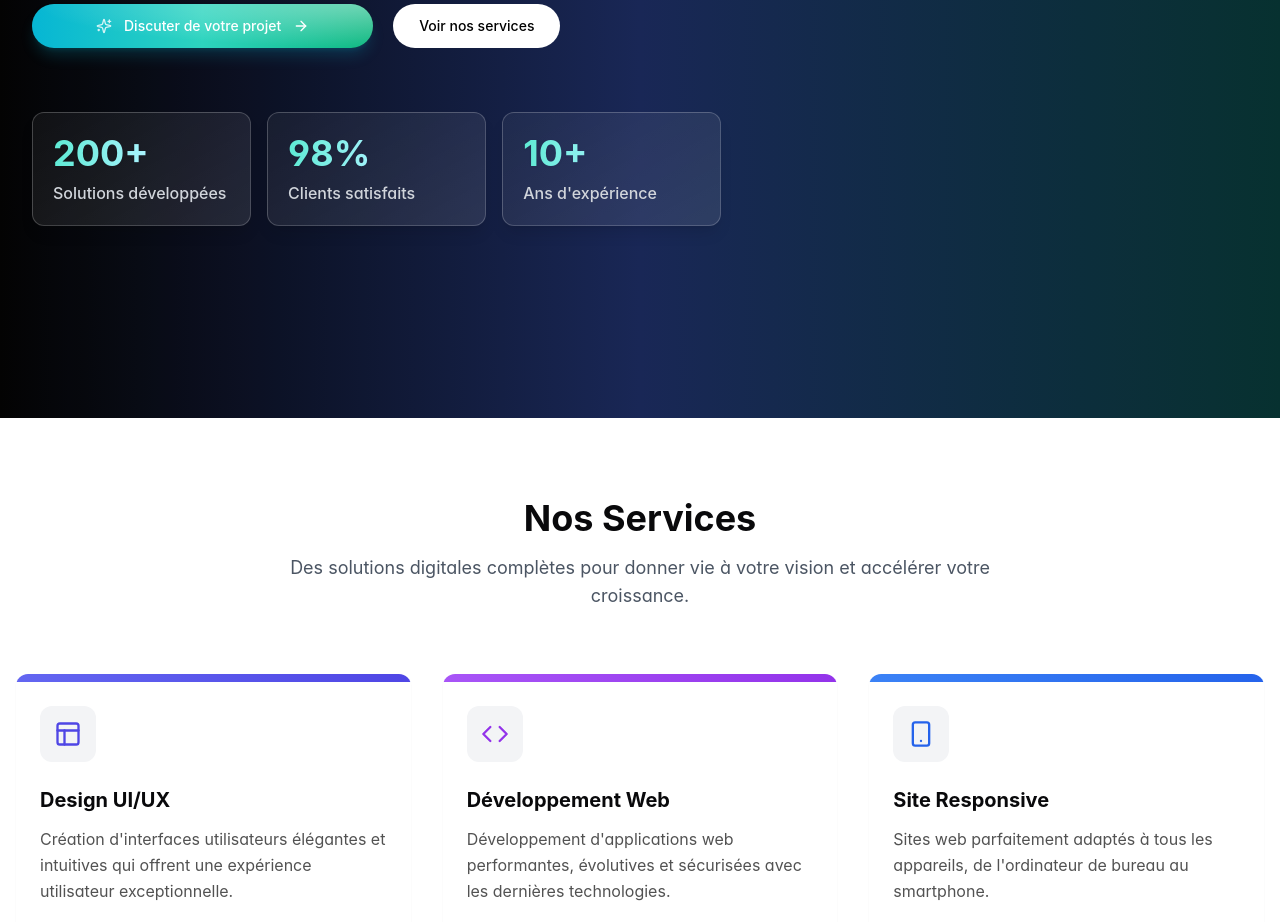
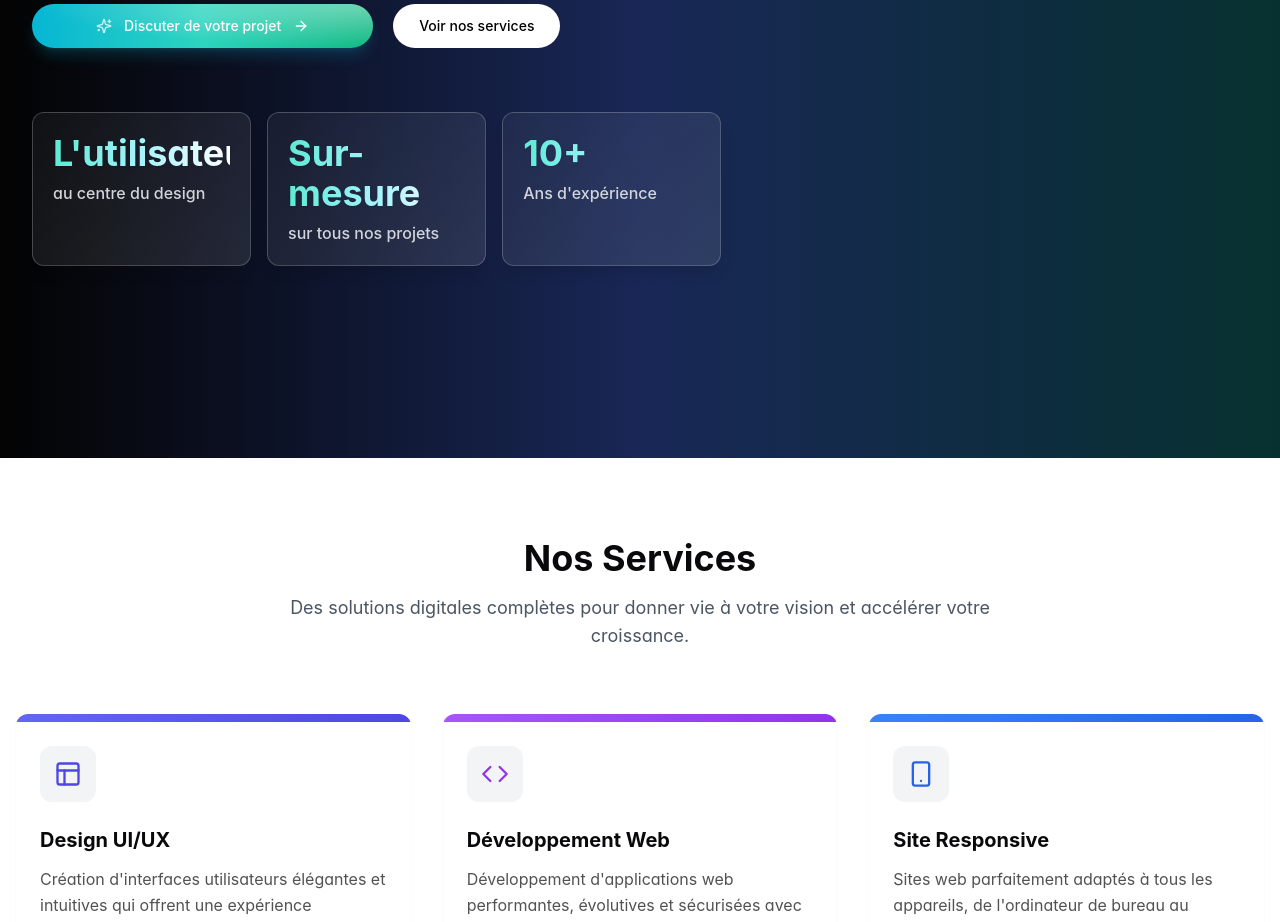
Before and after one commit to HelloEnkio/webdesign-nest-17, a React (Vite) app: page / in a window 1280 px wide. Shown: the part 800-1722 px from the top of the page. Built offline with nearby package versions, Linux system fonts and the light colour scheme.

Commit message:
Refactor: Update hero stats content
Update the content of the hero stats section to display new information.

```diff
--- a/src/components/hero/HeroStats.tsx
+++ b/src/components/hero/HeroStats.tsx
@@ -20,8 +20,8 @@ const StatItem: React.FC<StatItemProps> = ({ value, label, delay }) => {
 const HeroStats: React.FC = () => {
   return (
     <div className="grid grid-cols-3 gap-4 pt-6 opacity-100 fade-in stagger-4">
-      <StatItem value="200+" label="Solutions développées" delay={0.1} />
-      <StatItem value="98%" label="Clients satisfaits" delay={0.2} />
+      <StatItem value="L'utilisateur" label="au centre du design" delay={0.1} />
+      <StatItem value="Sur-mesure" label="sur tous nos projets" delay={0.2} />
       <StatItem value="10+" label="Ans d'expérience" delay={0.3} />
     </div>
   );
```
